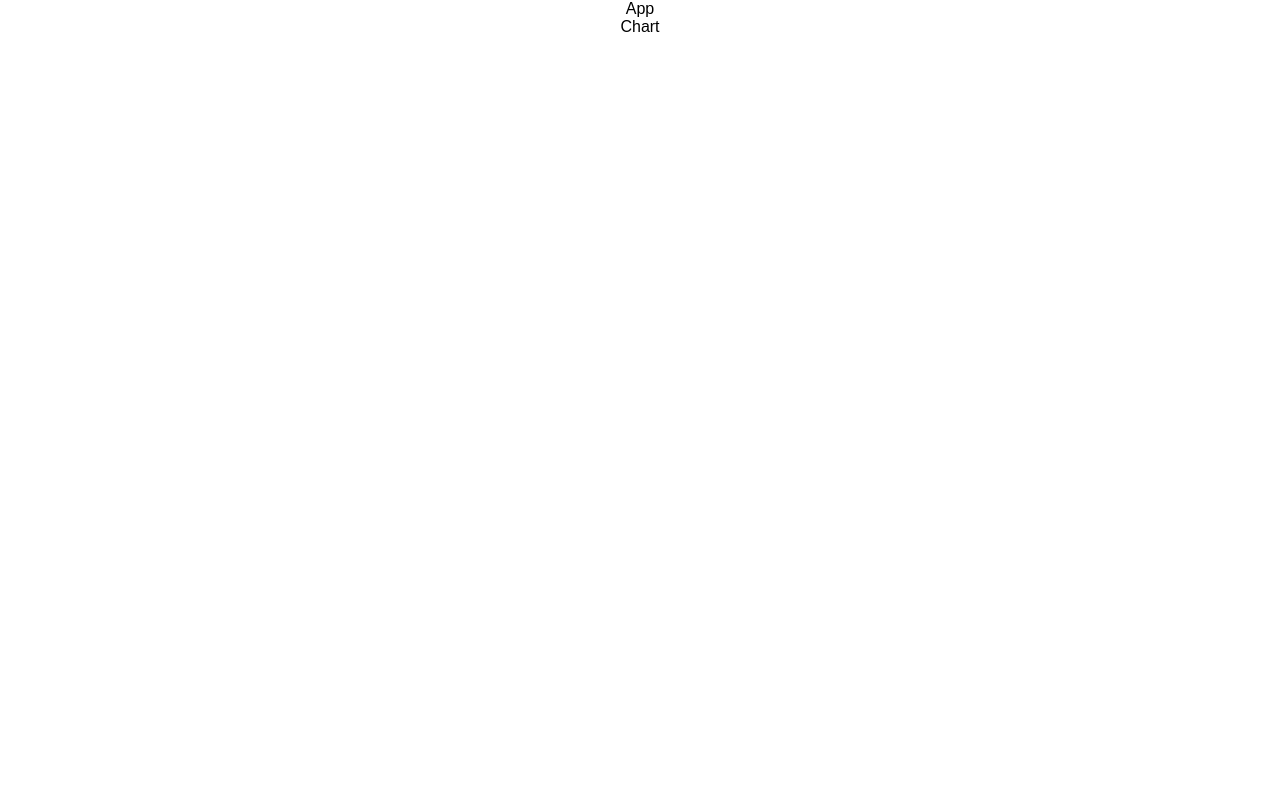
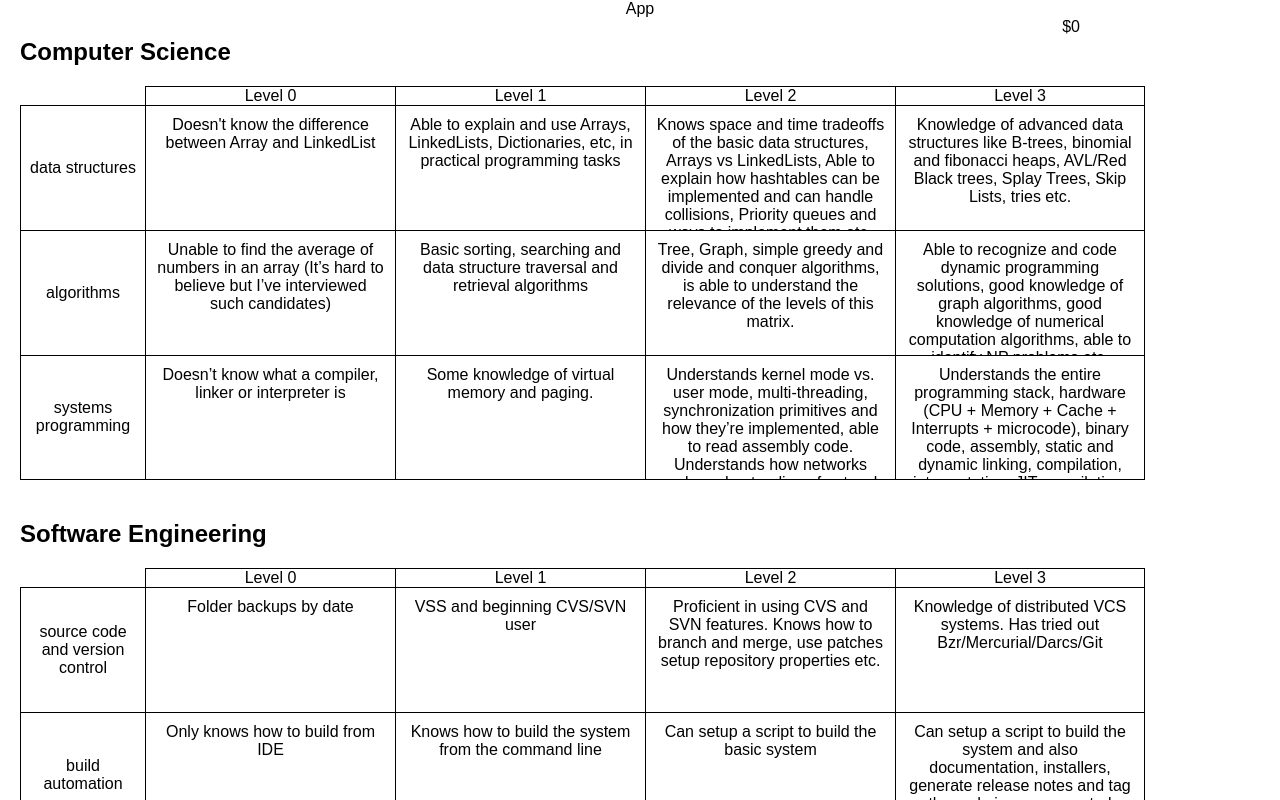
Before and after one commit to devlemire/student-value, a React (Create React App) app: page / in a window 1280 px wide. Shown: the top 800 px of the page. Built offline with nearby package versions, Linux system fonts and the light colour scheme.

Commit message:
JL master - Chart Rough Draft.

```diff
--- a/src/components/Chart/Chart.css
+++ b/src/components/Chart/Chart.css
@@ -0,0 +1,91 @@
+.Topic__parent {
+  display: flex;
+  flex-direction: column;
+  align-items: flex-start;
+  margin-left: 20px;
+  margin-bottom: 20px;
+}
+
+.row-0 {
+  display: flex;
+}
+
+.cell-empty {
+  width: 125px;
+}
+
+.cell-topic {
+  width: 125px;
+  height: 125px;
+  box-sizing: border-box;
+  padding: 5px;
+  display: flex;
+  justify-content: center;
+  align-items: center;
+  border: 1px solid black;
+  border-bottom: none;
+  border-right: none;
+}
+
+.cell-level {
+  width: 250px;
+  border: 1px solid black;
+  border-right: none;
+  box-sizing: border-box;
+  border-bottom: none;
+}
+
+.cell-details {
+  width: 250px;
+  height: 125px;
+  box-sizing: border-box;
+  padding: 10px;
+  border-top: 0px;
+  display: flex;
+  justify-content: center;
+  align-items: flex-start;
+  border: 1px solid black;
+  border-bottom: none;
+  border-right: none;
+  overflow: auto;
+  cursor: pointer;
+  position: relative;
+  z-index: 1;
+}
+
+.cell-right-end {
+  border-right: 1px solid black;
+}
+
+.cell-bottom-end {
+  border-bottom: 1px solid black;
+}
+
+#cell-bottom-end {
+  border-bottom: 1px solid black;
+}
+
+.row-dynamic {
+  display: flex;
+}
+
+.cell-selected-mask {
+  position: absolute;
+  width: 100%;
+  height: 100%;
+  top: 0;
+  left: 0;
+  background-color: green;
+  z-index: 0;
+  opacity: 0.4;
+}
+
+.Chart__parent {
+  position: relative;
+}
+
+.Value__parent {
+  position: absolute;
+  top: 0;
+  right: 200px;
+}
--- a/src/components/Chart/Chart.js
+++ b/src/components/Chart/Chart.js
@@ -1,9 +1,17 @@
 import React from 'react';
+import Topic from './Topic';
+import Value from './Value';
 
-export default ({ data }) => {
+export default ({ data, clickEvent, value }) => {
   return (
     <section className="Chart__parent">
-      Chart
+      {
+        data.map( ( topic, index ) => (
+          <Topic key={ `topic-${ index }` } data={ topic } clickEvent={ clickEvent } />
+        ))
+      }
+
+      <Value value={ value } />
     </section>
   )
 }
--- a/src/components/Chart/ChartContainer.js
+++ b/src/components/Chart/ChartContainer.js
@@ -3,9 +3,39 @@ import Chart from './Chart';
 import data from '../../utils/chart-data.json';
 
 export default class ChartContainer extends Component {
+  toggleSelected( levels, target_index ) {
+    let total_copy = this.state.value;
+
+    if ( levels[ target_index ].selected === true ) return;
+
+    levels.forEach( ( level, level_index ) => {
+      if ( level_index === target_index ) {
+        level.selected = true;
+        total_copy += ( level_index + 1 ) * 50;
+      } else {
+        if ( level.selected ) {
+          total_copy -= ( level_index + 1 ) * 50;
+        }
+
+        level.selected = false;
+      }
+    });
+
+    this.setState({ data, value: total_copy });
+  }
+
+  constructor() {
+    super();
+
+    this.state = {
+      data,
+      value: 0
+    };
+  }
+
   render() {
     return (
-      <Chart data={ data } />
+      <Chart data={ data } clickEvent={ this.toggleSelected.bind(this) } value={ this.state.value } />
     )
   }
 }
--- /dev/null
+++ b/src/components/Chart/Topic.js
@@ -0,0 +1,53 @@
+import React from 'react';
+
+export default ({ data, clickEvent }) => {
+  return (
+    <div className="Topic__parent">
+      <h1>{ data.title }</h1>
+
+      <div className="row-0">
+        <div className="cell-empty" />
+        <div className="cell-level">
+          <span>Level 0</span>
+        </div>
+        <div className="cell-level">
+          <span>Level 1</span>
+        </div>
+        <div className="cell-level">
+          <span>Level 2</span>
+        </div>
+        <div className="cell-level cell-right-end">
+          <span>Level 3</span>
+        </div>
+      </div>
+
+      {
+        data.sub_topics.map( ( sub_topic, sub_index ) => (
+          <div className="row-dynamic" key={ `row-dynamic-${ sub_index }` }>
+            <div className={ data.sub_topics.length - 1 === sub_index ? 'cell-topic cell-bottom-end' : 'cell-topic' }>
+              <span>{ sub_topic.title }</span>
+            </div>
+
+            {
+              sub_topic.levels.map( ( level, level_index ) => (
+                <div  className={ sub_topic.levels.length - 1 === level_index ? 'cell-details cell-right-end' : 'cell-details' }
+                      key={ `cell-dynamic-${ level_index } ` }
+                      id={ data.sub_topics.length - 1 === sub_index ? 'cell-bottom-end' : null }
+                      onClick={ () => clickEvent( sub_topic.levels, level_index ) }>
+                  <span>{ level.text }</span>
+                  {
+                    level.selected
+                    ?
+                      <div className="cell-selected-mask" />
+                    :
+                      null
+                  }
+                </div>
+              ))
+            }
+          </div>
+        ))
+      }
+    </div>
+  )
+}
--- /dev/null
+++ b/src/components/Chart/Value.js
@@ -0,0 +1,9 @@
+import React from 'react';
+
+export default ({ value }) => {
+  return (
+    <section className="Value__parent">
+      <span>${ value }</span>
+    </section>
+  )
+}
--- a/src/utils/chart-data.json
+++ b/src/utils/chart-data.json
@@ -4,24 +4,30 @@
     "sub_topics": [
       {
         "title": "data structures",
-        "level_0": "Doesn't know the difference between Array and LinkedList",
-        "level_1": "Able to explain and use Arrays, LinkedLists, Dictionaries, etc, in practical programming tasks",
-        "level_2": "Knows space and time tradeoffs of the basic data structures, Arrays vs LinkedLists, Able to explain how hashtables can be implemented and can handle collisions, Priority queues and ways to implement them etc.",
-        "level_3": "Knowledge of advanced data structures like B-trees, binomial and fibonacci heaps, AVL/Red Black trees, Splay Trees, Skip Lists, tries etc."
+        "levels": [
+          { "text": "Doesn't know the difference between Array and LinkedList", "selected": false },
+          { "text": "Able to explain and use Arrays, LinkedLists, Dictionaries, etc, in practical programming tasks", "selected": false },
+          { "text": "Knows space and time tradeoffs of the basic data structures, Arrays vs LinkedLists, Able to explain how hashtables can be implemented and can handle collisions, Priority queues and ways to implement them etc.", "selected": false },
+          { "text": "Knowledge of advanced data structures like B-trees, binomial and fibonacci heaps, AVL/Red Black trees, Splay Trees, Skip Lists, tries etc.", "selected": false }
+        ]
       },
       {
         "title": "algorithms",
-        "level_0": "Unable to find the average of numbers in an array (It’s hard to believe but I’ve interviewed such candidates)",
-        "level_1": "Basic sorting, searching and data structure traversal and retrieval algorithms",
-        "level_2": "Tree, Graph, simple greedy and divide and conquer algorithms, is able to understand the relevance of the levels of this matrix.",
-        "level_3": "Able to recognize and code dynamic programming solutions, good knowledge of graph algorithms, good knowledge of numerical computation algorithms, able to identify NP problems etc."
+        "levels": [
+          { "text": "Unable to find the average of numbers in an array (It’s hard to believe but I’ve interviewed such candidates)", "selected": false },
+          { "text": "Basic sorting, searching and data structure traversal and retrieval algorithms", "selected": false },
+          { "text": "Tree, Graph, simple greedy and divide and conquer algorithms, is able to understand the relevance of the levels of this matrix.", "selected": false },
+          { "text": "Able to recognize and code dynamic programming solutions, good knowledge of graph algorithms, good knowledge of numerical computation algorithms, able to identify NP problems etc.", "selected": false }
+        ]
       },
       {
         "title": "systems programming",
-        "level_0": "Doesn’t know what a compiler, linker or interpreter is",
-        "level_1": "Basic understanding of compilers, linker and interpreters. Understands what assembly code is and how things work at the hardware level. Some knowledge of virtual memory and paging.",
-        "level_2": "Understands kernel mode vs. user mode, multi-threading, synchronization primitives and how they’re implemented, able to read assembly code. Understands how networks work, understanding of network protocols and socket level programming.",
-        "level_3": "Understands the entire programming stack, hardware (CPU + Memory + Cache + Interrupts + microcode), binary code, assembly, static and dynamic linking, compilation, interpretation, JIT compilation, garbage collection, heap, stack, memory addressing..."
+        "levels": [
+          { "text": "Doesn’t know what a compiler, linker or interpreter is", "selected": false },
+          { "text": "Some knowledge of virtual memory and paging.", "selected": false },
+          { "text": "Understands kernel mode vs. user mode, multi-threading, synchronization primitives and how they’re implemented, able to read assembly code. Understands how networks work, understanding of network protocols and socket level programming.", "selected": false },
+          { "text": "Understands the entire programming stack, hardware (CPU + Memory + Cache + Interrupts + microcode), binary code, assembly, static and dynamic linking, compilation, interpretation, JIT compilation, garbage collection, heap, stack, memory addressing...", "selected": false }
+        ]
       }
     ]
   },
@@ -30,24 +36,30 @@
     "sub_topics": [
       {
         "title": "source code and version control",
-        "level_0": "Folder backups by date",
-        "level_1": "VSS and beginning CVS/SVN user",
-        "level_2": "Proficient in using CVS and SVN features. Knows how to branch and merge, use patches setup repository properties etc.",
-        "level_3": "Knowledge of distributed VCS systems. Has tried out Bzr/Mercurial/Darcs/Git"
+        "levels": [
+          { "text": "Folder backups by date", "selected": false },
+          { "text": "VSS and beginning CVS/SVN user", "selected": false },
+          { "text": "Proficient in using CVS and SVN features. Knows how to branch and merge, use patches setup repository properties etc.", "selected": false },
+          { "text": "Knowledge of distributed VCS systems. Has tried out Bzr/Mercurial/Darcs/Git", "selected": false }
+        ]
       },
       {
         "title": "build automation",
-        "level_0": "Only knows how to build from IDE",
-        "level_1": "Knows how to build the system from the command line",
-        "level_2": "Can setup a script to build the basic system",
-        "level_3": "Can setup a script to build the system and also documentation, installers, generate release notes and tag the code in source control"
+        "levels": [
+          { "text": "Only knows how to build from IDE", "selected": false },
+          { "text": "Knows how to build the system from the command line", "selected": false },
+          { "text": "Can setup a script to build the basic system", "selected": false },
+          { "text": "Can setup a script to build the system and also documentation, installers, generate release notes and tag the code in source control", "selected": false }
+        ]
       },
       {
         "title": "automated testing",
-        "level_0": "Thinks that all testing is the job of the tester",
-        "level_1": "Has written automated unit tests and comes up with good unit test cases for the code that is being written",
-        "level_2": "Has written code in TDD manner",
-        "level_3": "Understands and is able to setup automated functional, load/performance and UI tests"
+        "levels": [
+          { "text": "Thinks that all testing is the job of the tester", "selected": false },
+          { "text": "Has written automated unit tests and comes up with good unit test cases for the code that is being written", "selected": false },
+          { "text": "Has written code in TDD manner", "selected": false },
+          { "text": "Understands and is able to setup automated functional, load/performance and UI tests", "selected": false }
+        ]
       }
     ]
   }
```
